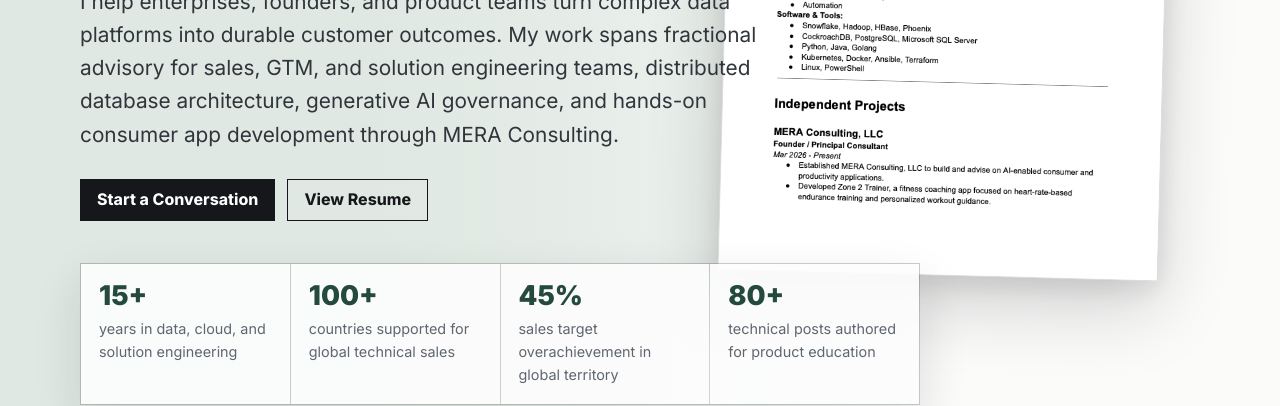
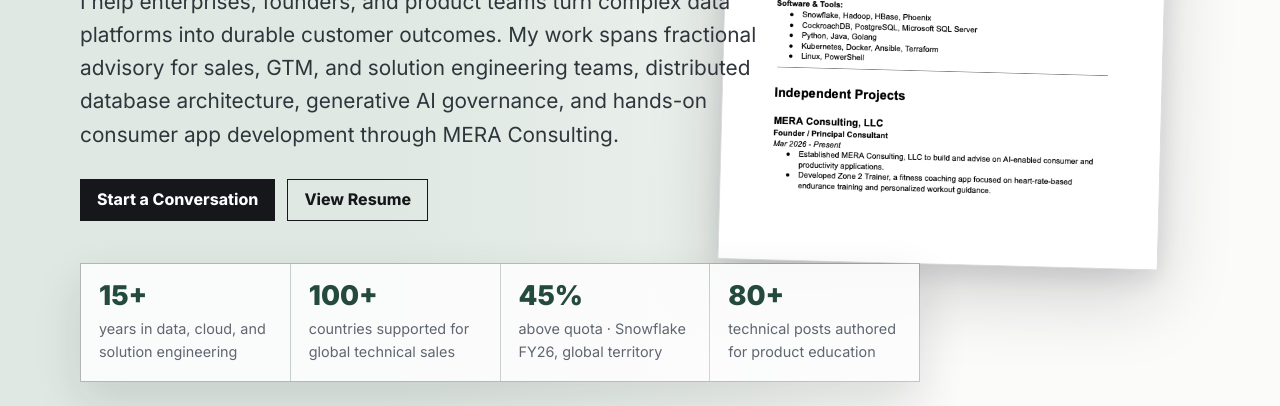
Before and after one commit to dbist/portfolio, a website: page index.html in a window 1280 px wide. Shown: the part 552-958 px from the top of the page. Drawn offline with Linux system fonts and the light colour scheme.

Commit message:
fix: attribute 45% quota stat to Snowflake FY26 (#28)
Co-Authored-By: Claude Sonnet 4.6 <noreply@anthropic.com>

```diff
--- a/index.html
+++ b/index.html
@@ -768,7 +768,7 @@
           </div>
           <div class="proof-item">
             <span class="proof-value">45%</span>
-            <span class="proof-label">sales target overachievement in global territory</span>
+            <span class="proof-label">above quota · Snowflake FY26, global territory</span>
           </div>
           <div class="proof-item">
             <span class="proof-value">80+</span>
```
